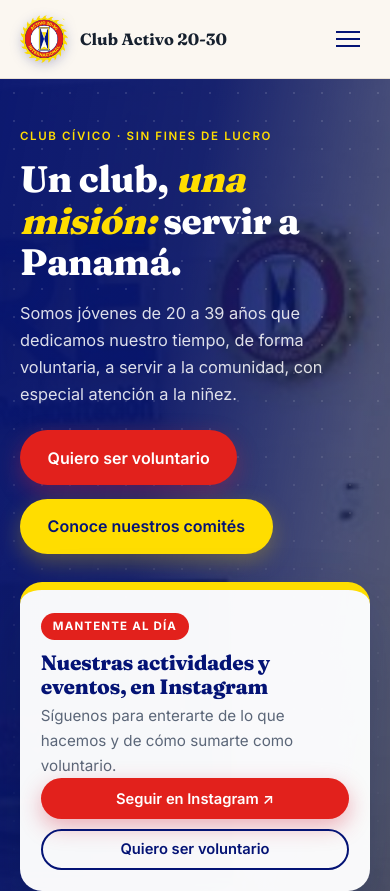
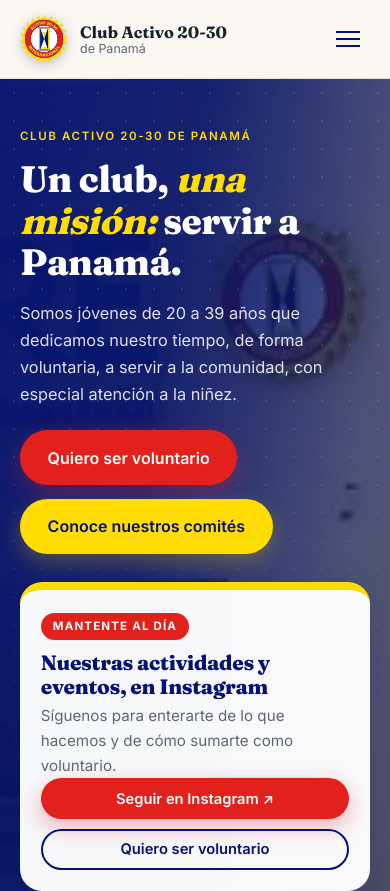
Before and after one commit to dchambonnet/club-activo-web, a plain HTML site: page index.html in a window 390 px wide. Shown: the top 891 px of the page. Drawn offline with nearby package versions, Linux system fonts and the light colour scheme; no server answers.

Commit message:
Add files via upload

```diff
--- a/index.html
+++ b/index.html
@@ -75,7 +75,7 @@
       <div class="hero-bg" aria-hidden="true"><span class="grid"></span></div>
       <div class="container hero-inner">
         <div class="hero-copy">
-          <p class="eyebrow">Club cívico · Sin fines de lucro</p>
+          <p class="eyebrow">Club Activo 20-30 de Panamá</p>
           <h1>Un club, <em>una misión:</em> servir a Panamá.</h1>
           <p class="lead">Somos jóvenes de 20 a 39 años que dedicamos nuestro tiempo, de forma voluntaria, a servir a la comunidad, con especial atención a la niñez.</p>
           <div class="hero-actions">
--- a/styles.css
+++ b/styles.css
@@ -240,7 +240,7 @@ textarea{resize:vertical}
   .event .actions{grid-column:1 / -1}
   .field-row{grid-template-columns:1fr}
   .form{padding:1.4rem}
-  .brand-text small{display:none}
+  .brand-text small{display:block}
 }
 @media (prefers-reduced-motion:reduce){
   html{scroll-behavior:auto}
```
